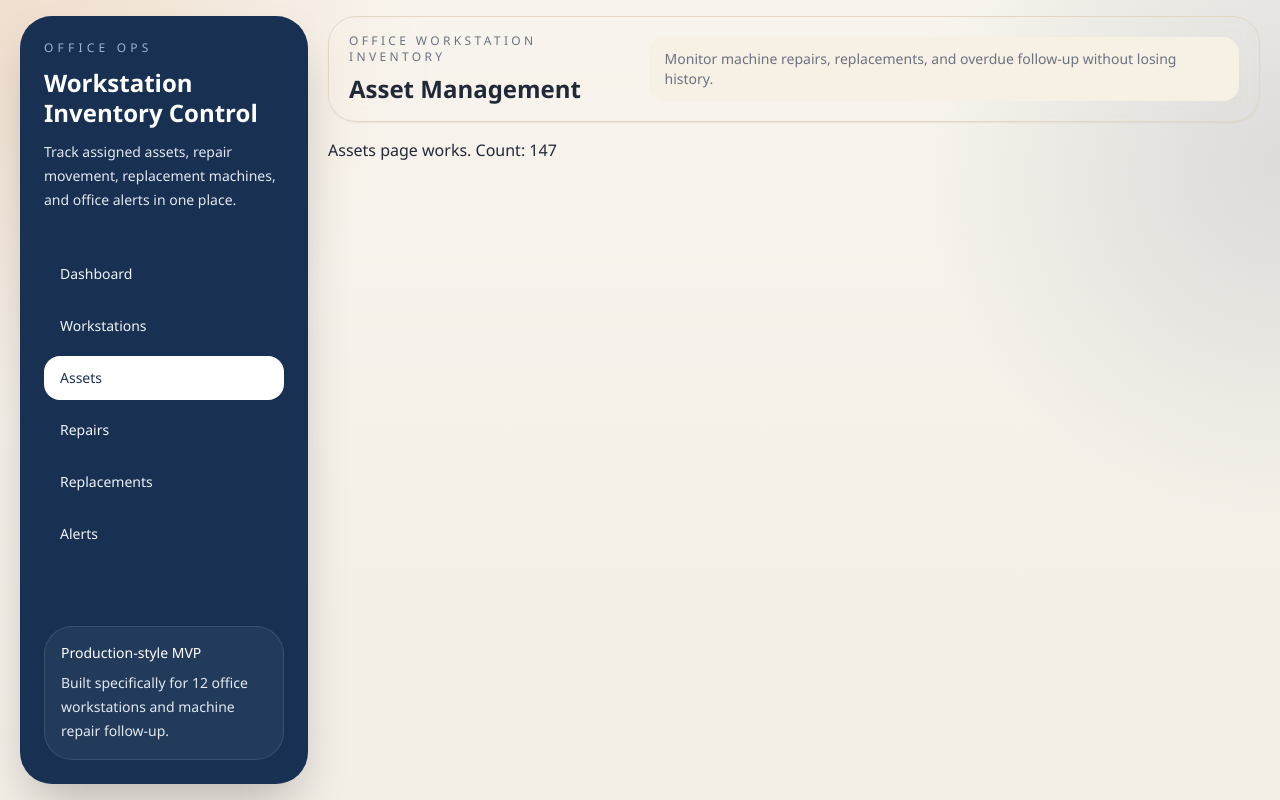
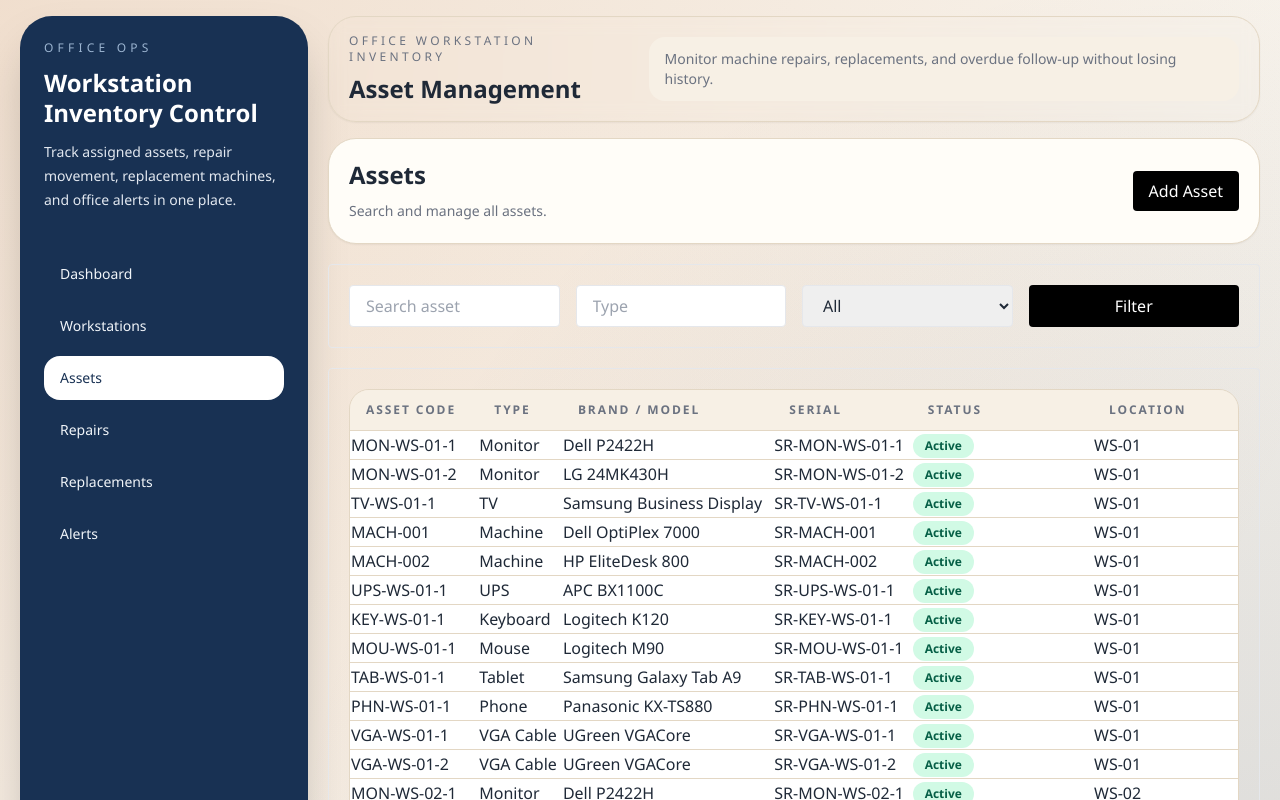
Before and after one commit to LakShan12205/Office-inventory-system, a Next.js app in the folder apps/web/: page /assets in a window 1280 px wide. Shown: the top 800 px of the page. Built offline with nearby package versions, Linux system fonts and the light colour scheme.

Commit message:
restore assets page safely

```diff
--- a/apps/web/src/app/assets/page.tsx
+++ b/apps/web/src/app/assets/page.tsx
@@ -1,15 +1,168 @@
+import Link from "next/link";
+import { DataTable } from "@/components/ui/data-table";
+import { PageHeader } from "@/components/ui/page-header";
+import { StatusBadge } from "@/components/ui/status-badge";
 import { getAssets } from "@/lib/api";
+import { appendQueryParam } from "@/lib/query";
 
-export default async function AssetsPage() {
-  const result = await getAssets("");
+type AssetPageRecord = {
+  id: string;
+  assetCode?: string;
+  brand?: string;
+  model?: string;
+  serialNumber?: string | null;
+  status?: string;
+  currentLocation?: string | null;
+  assetType?: {
+    id?: string;
+    name?: string;
+  } | null;
+  workstation?: {
+    id?: string;
+    code?: string;
+  } | null;
+  workstationAssignments?: Array<{
+    workstation?: {
+      id?: string;
+      code?: string;
+    } | null;
+  }>;
+};
 
-  const assets = Array.isArray(result)
-    ? result
-    : Array.isArray((result as any)?.items)
-      ? (result as any).items
-      : Array.isArray((result as any)?.data)
-        ? (result as any).data
-        : [];
+function normalizeAssets(input: any): AssetPageRecord[] {
+  if (Array.isArray(input)) return input;
 
-  return <div>Assets page works. Count: {assets.length}</div>;
+  if (input?.data && Array.isArray(input.data)) {
+    return input.data;
+  }
+
+  if (input?.data?.assets) {
+    return input.data.assets;
+  }
+
+  if (input?.assets) {
+    return input.assets;
+  }
+
+  if (input?.items) {
+    return input.items;
+  }
+
+  return [];
 }
+
+export default async function AssetsPage({
+  searchParams
+}: {
+  searchParams?: Promise<Record<string, string | string[] | undefined>>;
+}) {
+  const params = await searchParams;
+  const query = new URLSearchParams();
+
+  appendQueryParam(query, "search", params?.search);
+  appendQueryParam(query, "type", params?.type);
+  appendQueryParam(query, "status", params?.status);
+
+  let assets: AssetPageRecord[] = [];
+
+  try {
+    const result = await getAssets(
+      query.toString() ? `?${query.toString()}` : ""
+    );
+
+    assets = normalizeAssets(result);
+  } catch (error) {
+    console.error("Assets error:", error);
+    return <div>Failed to load assets</div>;
+  }
+
+  return (
+    <div className="space-y-5">
+      <PageHeader
+        title="Assets"
+        description="Search and manage all assets."
+        action={
+          <Link
+            href="/assets/new"
+            className="bg-black text-white px-4 py-2 rounded"
+          >
+            Add Asset
+          </Link>
+        }
+      />
+
+      {/* FILTER */}
+      <div className="border p-5 rounded">
+        <form className="grid gap-4 md:grid-cols-2 xl:grid-cols-4">
+          <input
+            name="search"
+            defaultValue={typeof params?.search === "string" ? params.search : ""}
+            placeholder="Search asset"
+            className="border px-4 py-2 rounded"
+          />
+          <input
+            name="type"
+            defaultValue={typeof params?.type === "string" ? params.type : ""}
+            placeholder="Type"
+            className="border px-4 py-2 rounded"
+          />
+          <select
+            name="status"
+            defaultValue={typeof params?.status === "string" ? params.status : ""}
+            className="border px-4 py-2 rounded"
+          >
+            <option value="">All</option>
+            <option value="ACTIVE">Active</option>
+            <option value="IN_REPAIR">In Repair</option>
+            <option value="IN_STORE">In Store</option>
+            <option value="DAMAGED">Damaged</option>
+          </select>
+          <button className="bg-black text-white px-4 py-2 rounded">
+            Filter
+          </button>
+        </form>
+      </div>
+
+      {/* TABLE */}
+      <div className="border p-5 rounded">
+        <DataTable
+          headers={[
+            "Asset Code",
+            "Type",
+            "Brand / Model",
+            "Serial",
+            "Status",
+            "Location"
+          ]}
+        >
+          {assets.map((asset) => {
+            const workstationCode =
+              asset.workstationAssignments?.[0]?.workstation?.code ??
+              asset.workstation?.code ??
+              asset.currentLocation ??
+              "Store";
+
+            return (
+              <tr key={asset.id}>
+                <td>
+                  <Link href={`/assets/${asset.id}`}>
+                    {asset.assetCode ?? "Unknown"}
+                  </Link>
+                </td>
+                <td>{asset.assetType?.name ?? "N/A"}</td>
+                <td>
+                  {(asset.brand ?? "-") + " " + (asset.model ?? "")}
+                </td>
+                <td>{asset.serialNumber ?? "-"}</td>
+                <td>
+                  <StatusBadge value={asset.status ?? "UNKNOWN"} />
+                </td>
+                <td>{workstationCode}</td>
+              </tr>
+            );
+          })}
+        </DataTable>
+      </div>
+    </div>
+  );
+}
```
